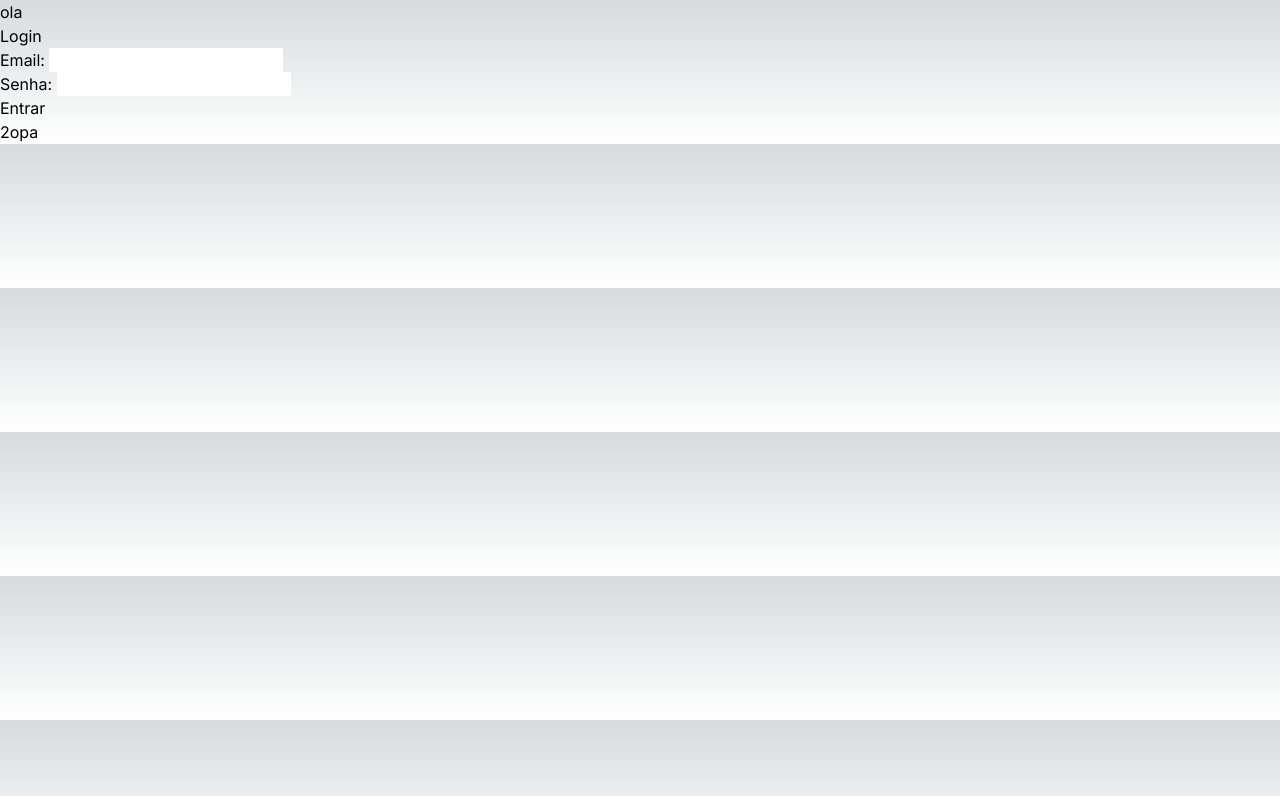
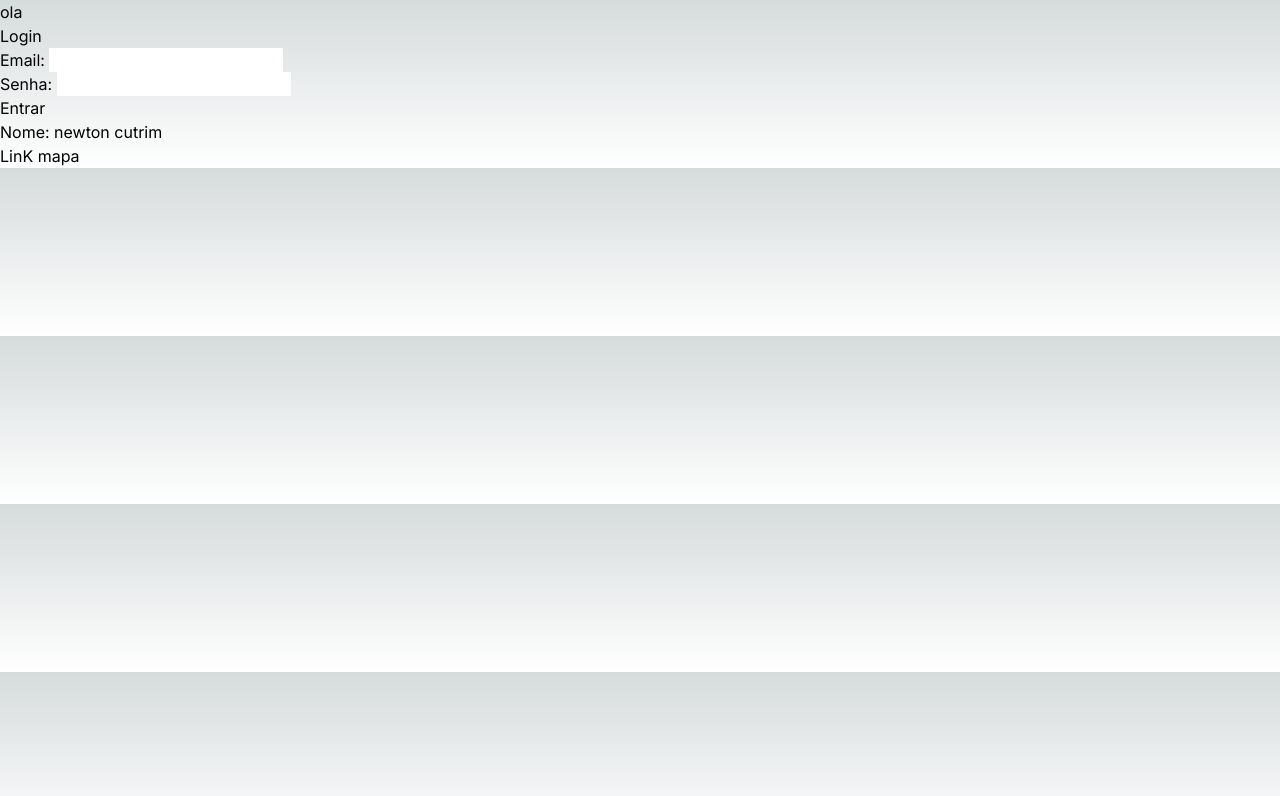
Before and after one commit to newtoncutrim/react-next, a Next.js app: page / in a window 1280 px wide. Shown: the top 796 px of the page. Built offline with nearby package versions, Linux system fonts and the light colour scheme.

Commit message:
add: componet com props

```diff
--- a/src/app/page.tsx
+++ b/src/app/page.tsx
@@ -1,17 +1,13 @@
 'use client'
 import  {Formulario} from '@/components/Formulario';
+import {Person} from "@/components/Person";
 
-function teste(){
-    return 2;
-}
-const url: string = "https://google.com/maps/@-8.063598,-34.8709826,3a,75y,175.98h,90t/data=!3m8!1e1!3m6!1sAF1QipPZnymTH0_fOLV56HRMRj0Bs2r7D3oIw4CGsB88!2e10!3e11!6shttps:%2F%2Flh5.googleusercontent.com%2Fp%2FAF1QipPZnymTH0_fOLV56HRMRj0Bs2r7D3oIw4CGsB88%3Dw203-h100-k-no-pi-0-ya176.02008-ro-0-fo100!7i5376!8i2688?entry=ttu"
 const Teste = () => {
     return (
         <>
             <p>ola </p>
             <Formulario/>
-            {teste()}
-            <a href={url}>opa</a>
+            <Person name='newton cutrim' url="https://google.com/maps/@-8.063598,-34.8709826,3a,75y,175.98h,90t/data=!3m8!1e1!3m6!1sAF1QipPZnymTH0_fOLV56HRMRj0Bs2r7D3oIw4CGsB88!2e10!3e11!6shttps:%2F%2Flh5.googleusercontent.com%2Fp%2FAF1QipPZnymTH0_fOLV56HRMRj0Bs2r7D3oIw4CGsB88%3Dw203-h100-k-no-pi-0-ya176.02008-ro-0-fo100!7i5376!8i2688?entry=ttu"/>
         </>
     );
 }
--- /dev/null
+++ b/src/components/Person.tsx
@@ -0,0 +1,13 @@
+import React from "react";
+type Props = {
+    name: string;
+    url: string;
+}
+export const Person = ({name, url}: Props) => {
+    return (
+        <>
+            <h1>Nome: {name}</h1>
+            <a href={url}>LinK mapa</a>
+        </>
+    );
+}
```
